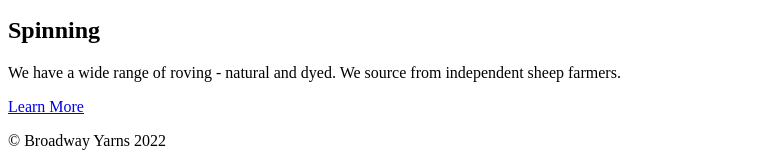
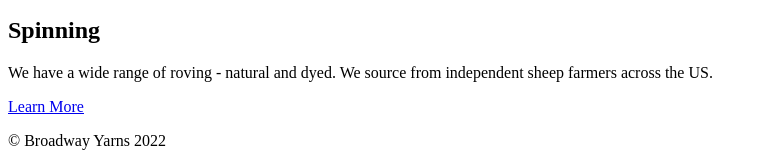
Before and after one commit to tanyamann/csspractice, a plain HTML site: page index.html in a window 1280 px wide. Shown: the part 746-900 px from the top of the page, without its empty margins (0-767 px from the left). Drawn offline with Linux system fonts and the light colour scheme.

Commit message:
add html file

```diff
--- a/index.html
+++ b/index.html
@@ -40,7 +40,7 @@
 
   <div class="col">
     <h2>Spinning</h2>
-    <p>We have a wide range of roving - natural and dyed. We source from independent sheep farmers. </p>
+    <p>We have a wide range of roving - natural and dyed. We source from independent sheep farmers across the US. </p>
     <a href="#"> Learn More</a><br>
   </div>
   <!--Footer-->
```
